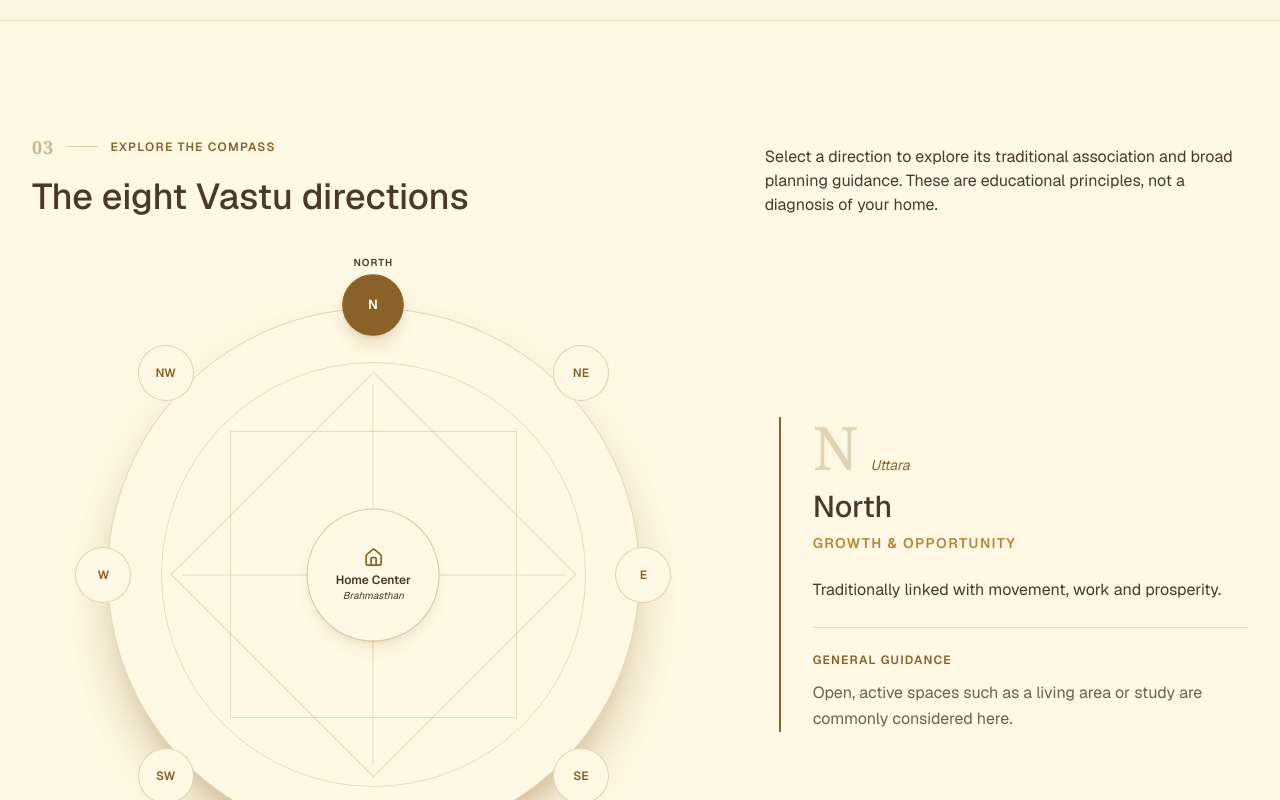
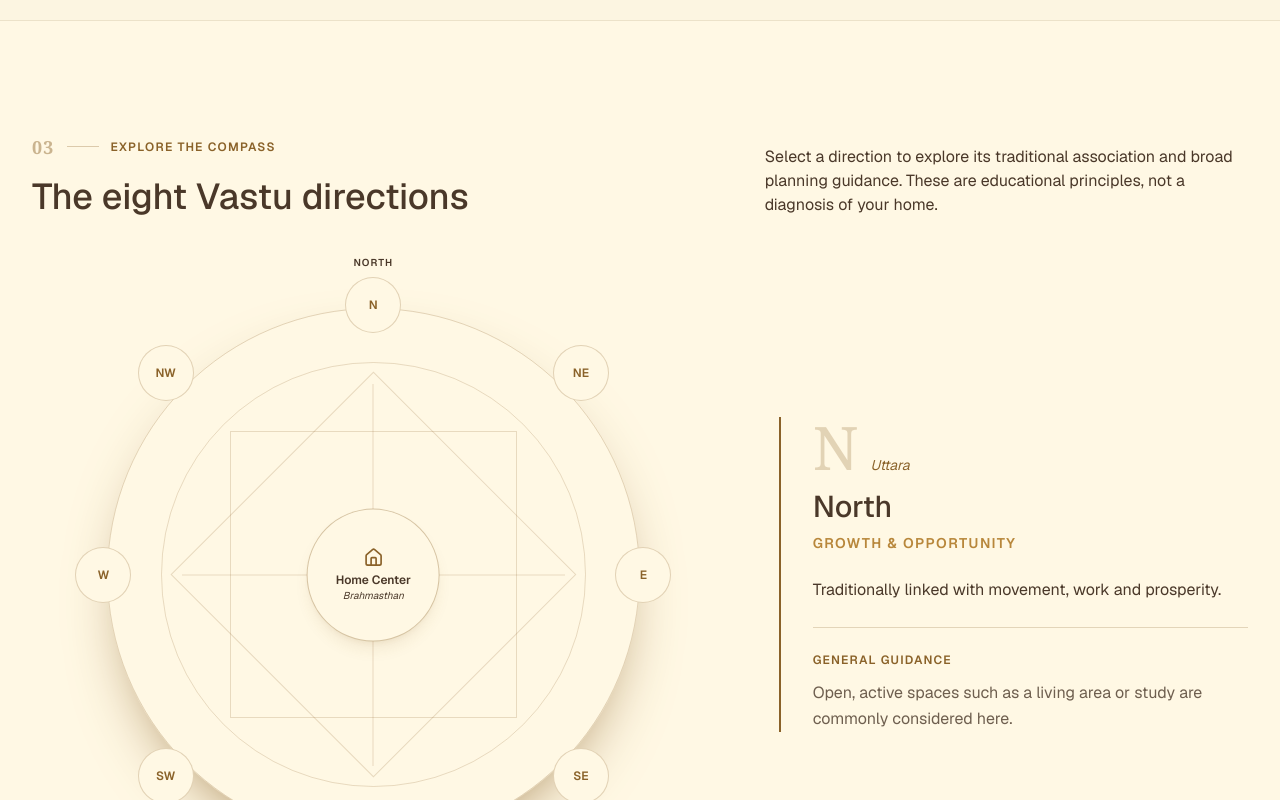
Before and after one commit to somnathbaidyahere-cyber/vastu, a Next.js app: page /tools/compass in a window 1280 px wide. Shown: the part 2180-2980 px from the top of the page. Built offline with nearby package versions, Linux system fonts and the light colour scheme.

Commit message:
added directionExplorer component

```diff
--- a/app/tools/compass/page.js
+++ b/app/tools/compass/page.js
@@ -20,6 +20,7 @@
 import CompassHero from "@/components/pages/tools/compass/CompassHero";
 import FindCenterSection from "@/components/pages/tools/compass/FindCenterSection";
 import CompassInstructions from "@/components/pages/tools/compass/CompassInstructions";
+import DirectionExplorer from "@/components/pages/tools/compass/DirectionExplorer";
 
 // export const metadata = {
 //   title: "Vastu Compass Guide — Find Your Home's Directions | VastuGuru",
@@ -170,7 +171,7 @@
       </section> */}
       <CompassInstructions/>
 
-      <section className="px-4 py-20 sm:px-6 lg:px-8 lg:py-28">
+      {/* <section className="px-4 py-20 sm:px-6 lg:px-8 lg:py-28">
         <div className="mx-auto max-w-7xl">
           <div className="grid gap-10 lg:grid-cols-12 lg:items-end">
             <div className="lg:col-span-7">
@@ -224,7 +225,8 @@
             </div>
           </div>
         </div>
-      </section>
+      </section> */}
+      <DirectionExplorer selected={selected} selectedId={selected} setSelectedId={setSelectedId}/>
 
       <section className="border-y border-border/60 bg-secondary/35 px-4 py-20 sm:px-6 lg:px-8 lg:py-28">
         <div className="mx-auto grid max-w-7xl gap-14 lg:grid-cols-12 lg:gap-20">
@@ -415,87 +417,87 @@
   );
 }
 
-function CompassDiagram({ selectedId, onSelect, decorative = false }) {
-  return (
-    <div className="relative mx-auto aspect-square w-full max-w-155">
-      <div className="vastu-compass-wheel absolute inset-[7%] rounded-full border border-primary/25 shadow-[0_28px_70px_-35px_var(--primary)]">
-        <div className="absolute inset-[10%] rounded-full border border-primary/20" />
-        <div className="absolute inset-[23%] rotate-45 border border-primary/20" />
-        <div className="absolute inset-[23%] border border-primary/20" />
-        <div className="absolute left-1/2 top-[14%] h-[72%] w-px -translate-x-1/2 bg-primary/20" />
-        <div className="absolute left-[14%] top-1/2 h-px w-[72%] -translate-y-1/2 bg-primary/20" />
-        <div className="absolute left-1/2 top-1/2 flex h-[25%] w-[25%] -translate-x-1/2 -translate-y-1/2 flex-col items-center justify-center rounded-full border border-primary/35 bg-background text-center shadow-lg shadow-primary/10">
-          <Home className="h-5 w-5 text-primary" />
-          <span className="mt-1 text-xs font-semibold text-foreground">
-            Home Center
-          </span>
-          <span className="text-[10px] italic text-muted-foreground">
-            Brahmasthan
-          </span>
-        </div>
-      </div>
-      {directions.map((direction) => {
-        const isSelected = selectedId === direction.id;
-        const classes = `absolute z-10 flex h-12 w-12 items-center justify-center rounded-full border text-xs font-semibold transition-all sm:h-14 sm:w-14 ${direction.position} ${
-          isSelected
-            ? "scale-110 border-primary bg-primary text-primary-foreground shadow-lg shadow-primary/20"
-            : "border-primary/25 bg-background text-primary hover:border-primary hover:bg-secondary"
-        }`;
-        return decorative ? (
-          <span key={direction.id} className={classes}>
-            {direction.id}
-          </span>
-        ) : (
-          <button
-            key={direction.id}
-            type="button"
-            className={classes}
-            aria-label={`Explore ${direction.name}`}
-            aria-pressed={isSelected}
-            onClick={() => onSelect(direction.id)}
-          >
-            {direction.id}
-          </button>
-        );
-      })}
-      <span className="absolute -mt-2.5 left-1/2 top-0 -translate-x-1/2 text-[10px] font-semibold uppercase tracking-widest text-muted-foreground">
-        North
-      </span>
-    </div>
-  );
-}
+// function CompassDiagram({ selectedId, onSelect, decorative = false }) {
+//   return (
+//     <div className="relative mx-auto aspect-square w-full max-w-155">
+//       <div className="vastu-compass-wheel absolute inset-[7%] rounded-full border border-primary/25 shadow-[0_28px_70px_-35px_var(--primary)]">
+//         <div className="absolute inset-[10%] rounded-full border border-primary/20" />
+//         <div className="absolute inset-[23%] rotate-45 border border-primary/20" />
+//         <div className="absolute inset-[23%] border border-primary/20" />
+//         <div className="absolute left-1/2 top-[14%] h-[72%] w-px -translate-x-1/2 bg-primary/20" />
+//         <div className="absolute left-[14%] top-1/2 h-px w-[72%] -translate-y-1/2 bg-primary/20" />
+//         <div className="absolute left-1/2 top-1/2 flex h-[25%] w-[25%] -translate-x-1/2 -translate-y-1/2 flex-col items-center justify-center rounded-full border border-primary/35 bg-background text-center shadow-lg shadow-primary/10">
+//           <Home className="h-5 w-5 text-primary" />
+//           <span className="mt-1 text-xs font-semibold text-foreground">
+//             Home Center
+//           </span>
+//           <span className="text-[10px] italic text-muted-foreground">
+//             Brahmasthan
+//           </span>
+//         </div>
+//       </div>
+//       {directions.map((direction) => {
+//         const isSelected = selectedId === direction.id;
+//         const classes = `absolute z-10 flex h-12 w-12 items-center justify-center rounded-full border text-xs font-semibold transition-all sm:h-14 sm:w-14 ${direction.position} ${
+//           isSelected
+//             ? "scale-110 border-primary bg-primary text-primary-foreground shadow-lg shadow-primary/20"
+//             : "border-primary/25 bg-background text-primary hover:border-primary hover:bg-secondary"
+//         }`;
+//         return decorative ? (
+//           <span key={direction.id} className={classes}>
+//             {direction.id}
+//           </span>
+//         ) : (
+//           <button
+//             key={direction.id}
+//             type="button"
+//             className={classes}
+//             aria-label={`Explore ${direction.name}`}
+//             aria-pressed={isSelected}
+//             onClick={() => onSelect(direction.id)}
+//           >
+//             {direction.id}
+//           </button>
+//         );
+//       })}
+//       <span className="absolute -mt-2.5 left-1/2 top-0 -translate-x-1/2 text-[10px] font-semibold uppercase tracking-widest text-muted-foreground">
+//         North
+//       </span>
+//     </div>
+//   );
+// }
 
-function FloorPlanCenter() {
-  return (
-    <figure>
-      <div className="relative mx-auto aspect-[6/5] max-w-xl border-2 border-primary/35 bg-card p-[8%] divine-shadow">
-        <div className="absolute left-[8%] top-[8%] h-[34%] w-[38%] border border-border bg-secondary/40 p-3 text-xs text-muted-foreground">
-          Living
-        </div>
-        <div className="absolute right-[8%] top-[8%] h-[34%] w-[38%] border border-border bg-background p-3 text-xs text-muted-foreground">
-          Bedroom
-        </div>
-        <div className="absolute bottom-[8%] left-[8%] h-[34%] w-[30%] border border-border bg-background p-3 text-xs text-muted-foreground">
-          Kitchen
-        </div>
-        <div className="absolute bottom-[8%] right-[8%] h-[34%] w-[46%] border border-border bg-secondary/40 p-3 text-xs text-muted-foreground">
-          Dining
-        </div>
-        <div className="absolute left-[8%] top-[8%] h-px w-[112%] origin-left rotate-[39deg] bg-accent/65" />
-        <div className="absolute right-[8%] top-[8%] h-px w-[112%] origin-right -rotate-[39deg] bg-accent/65" />
-        <div className="absolute left-1/2 top-1/2 z-10 flex h-20 w-20 -translate-x-1/2 -translate-y-1/2 flex-col items-center justify-center rounded-full border-2 border-primary bg-background text-center shadow-lg shadow-primary/15">
-          <Crosshair className="h-5 w-5 text-primary" />
-          <span className="mt-1 text-[10px] font-semibold text-foreground">
-            CENTER
-          </span>
-        </div>
-      </div>
-      <figcaption className="mt-5 text-center text-xs uppercase tracking-widest text-muted-foreground">
-        Opposite corners meet near the geometric center
-      </figcaption>
-    </figure>
-  );
-}
+// function FloorPlanCenter() {
+//   return (
+//     <figure>
+//       <div className="relative mx-auto aspect-[6/5] max-w-xl border-2 border-primary/35 bg-card p-[8%] divine-shadow">
+//         <div className="absolute left-[8%] top-[8%] h-[34%] w-[38%] border border-border bg-secondary/40 p-3 text-xs text-muted-foreground">
+//           Living
+//         </div>
+//         <div className="absolute right-[8%] top-[8%] h-[34%] w-[38%] border border-border bg-background p-3 text-xs text-muted-foreground">
+//           Bedroom
+//         </div>
+//         <div className="absolute bottom-[8%] left-[8%] h-[34%] w-[30%] border border-border bg-background p-3 text-xs text-muted-foreground">
+//           Kitchen
+//         </div>
+//         <div className="absolute bottom-[8%] right-[8%] h-[34%] w-[46%] border border-border bg-secondary/40 p-3 text-xs text-muted-foreground">
+//           Dining
+//         </div>
+//         <div className="absolute left-[8%] top-[8%] h-px w-[112%] origin-left rotate-[39deg] bg-accent/65" />
+//         <div className="absolute right-[8%] top-[8%] h-px w-[112%] origin-right -rotate-[39deg] bg-accent/65" />
+//         <div className="absolute left-1/2 top-1/2 z-10 flex h-20 w-20 -translate-x-1/2 -translate-y-1/2 flex-col items-center justify-center rounded-full border-2 border-primary bg-background text-center shadow-lg shadow-primary/15">
+//           <Crosshair className="h-5 w-5 text-primary" />
+//           <span className="mt-1 text-[10px] font-semibold text-foreground">
+//             CENTER
+//           </span>
+//         </div>
+//       </div>
+//       <figcaption className="mt-5 text-center text-xs uppercase tracking-widest text-muted-foreground">
+//         Opposite corners meet near the geometric center
+//       </figcaption>
+//     </figure>
+//   );
+// }
 
 function DirectionalHomeMap() {
   return (
--- /dev/null
+++ b/components/pages/tools/compass/DirectionExplorer.jsx
@@ -0,0 +1,65 @@
+import React from 'react'
+import SectionLabel from '@/components/ui/SectionLabel'
+import CompassDiagram from '@/components/ui/CompassDiagram'
+
+function DirectionExplorer({selected, selectedId,setSelectedId}) {
+  return (
+     <section className="px-4 py-20 sm:px-6 lg:px-8 lg:py-28">
+        <div className="mx-auto max-w-7xl">
+          <div className="grid gap-10 lg:grid-cols-12 lg:items-end">
+            <div className="lg:col-span-7">
+              <SectionLabel number="03">Explore the compass</SectionLabel>
+              <h2 className="mt-4 text-3xl font-medium text-foreground sm:text-4xl">
+                The eight Vastu directions
+              </h2>
+            </div>
+            <p className="max-w-xl text-muted-foreground lg:col-span-5">
+              Select a direction to explore its traditional association and
+              broad planning guidance. These are educational principles, not a
+              diagnosis of your home.
+            </p>
+          </div>
+
+          <div className="mt-12 grid items-center gap-12 lg:grid-cols-12 lg:gap-16">
+            <div className="lg:col-span-7">
+              <CompassDiagram
+                selectedId={selectedId}
+                onSelect={setSelectedId}
+              />
+            </div>
+            <div className="lg:col-span-5" aria-live="polite">
+              <div className="border-l-2 border-primary pl-6 sm:pl-8">
+                <div className="flex items-baseline gap-3">
+                  <span className="font-heading text-6xl text-primary/25">
+                    {selected.id}
+                  </span>
+                  <span className="text-sm italic text-primary">
+                    {selected.sanskrit}
+                  </span>
+                </div>
+                <h3 className="mt-3 text-3xl font-medium text-foreground">
+                  {selected.name}
+                </h3>
+                <p className="mt-2 text-sm font-semibold uppercase tracking-widest text-accent">
+                  {selected.theme}
+                </p>
+                <p className="mt-6 leading-relaxed text-muted-foreground">
+                  {selected.association}
+                </p>
+                <div className="mt-6 border-t border-border pt-6">
+                  <p className="text-xs font-semibold uppercase tracking-widest text-primary">
+                    General guidance
+                  </p>
+                  <p className="mt-3 leading-relaxed text-foreground/80">
+                    {selected.guidance}
+                  </p>
+                </div>
+              </div>
+            </div>
+          </div>
+        </div>
+      </section>
+  )
+}
+
+export default DirectionExplorer
--- a/components/ui/CompassDiagram.jsx
+++ b/components/ui/CompassDiagram.jsx
@@ -26,7 +26,7 @@
         const isSelected = selectedId === direction.id;
         const classes = `absolute z-10 flex h-12 w-12 items-center justify-center rounded-full border text-xs font-semibold transition-all sm:h-14 sm:w-14 ${direction.position} ${
           isSelected
-            ? "scale-110 border-primary bg-primary text-primary-foreground shadow-lg shadow-primary/20"
+            ? "scale-110 border-primary bg-accent text-primary-foreground shadow-lg shadow-primary/20"
             : "border-primary/25 bg-background text-primary hover:border-primary hover:bg-secondary"
         }`;
         return decorative ? (
```
